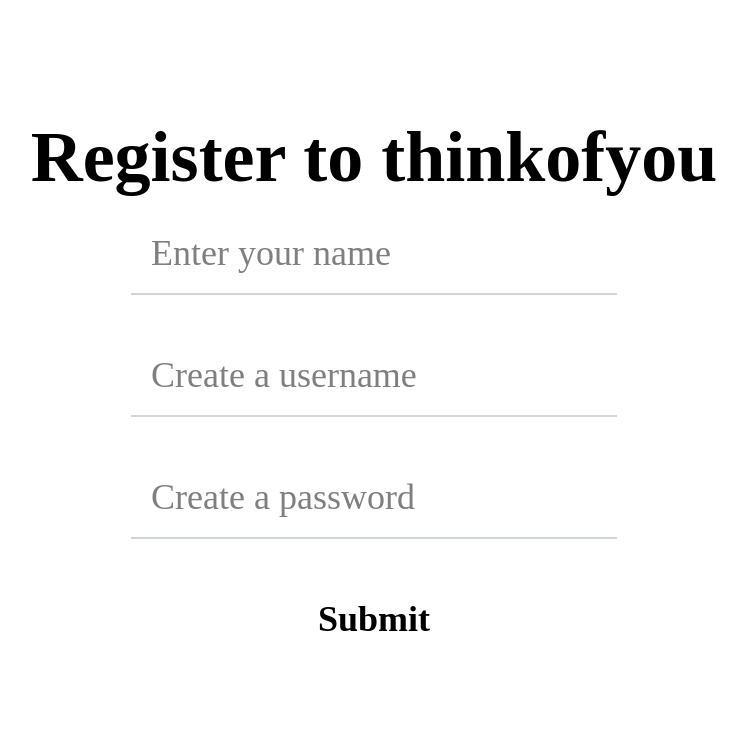
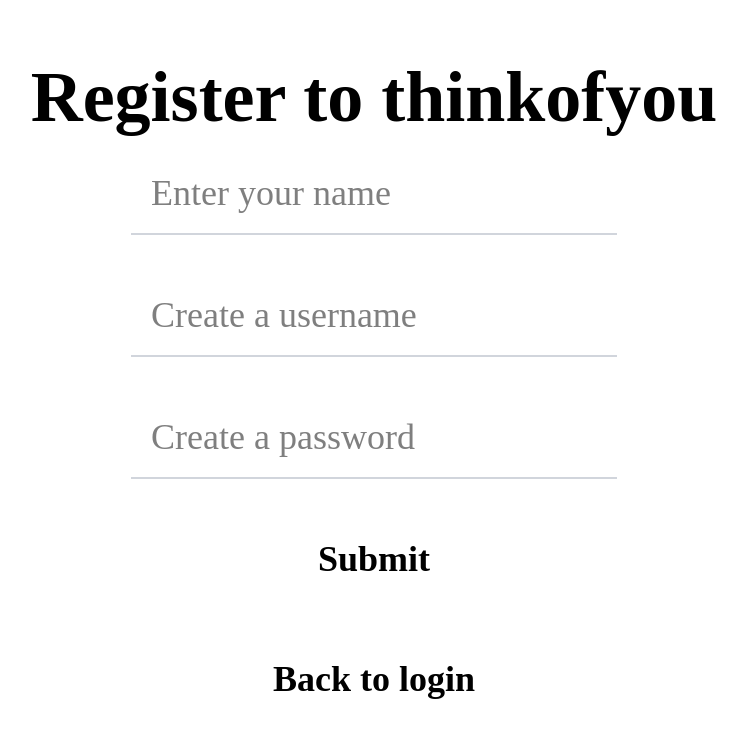
Before and after one commit to alejandroc0de/think-of-you, a React (Vite) app in the folder client/: page /register in a window 1280 px wide. Shown: the top 738 px of the page, without its empty margins (266-1013 px from the left). Built offline with nearby package versions, Linux system fonts and the light colour scheme; a web font is replaced by a local one.

Commit message:
Added go back button in register

```diff
--- a/client/src/pages/auth/Register.jsx
+++ b/client/src/pages/auth/Register.jsx
@@ -46,6 +46,10 @@
         }
     }
 
+    function handleBack(){
+        navigate('/login')
+    }
+
     return(
 
 
@@ -56,7 +60,7 @@
             <input className="text-4xl p-5 m-5 border-b-2 border-gray-300 hover:scale-115 duration-200 focus:outline-0" value={username} onChange={handleUsername} type="text"placeholder="Create a username" />
             <input className="text-4xl p-5 m-5 border-b-2 border-gray-300 hover:scale-115 duration-200 focus:outline-0" value={password} onChange={handlePassword} type="password" placeholder="Create a password" />
             <button className="text-4xl p-5 m-5 font-bold hover:scale-115 duration-200" onClick={handleSubmit} >Submit</button>
-
+            <button className="text-4xl p-5 m-5 font-bold hover:scale-115 duration-200" onClick={handleBack}>Back to login </button>
         </div>
 
     )
```
